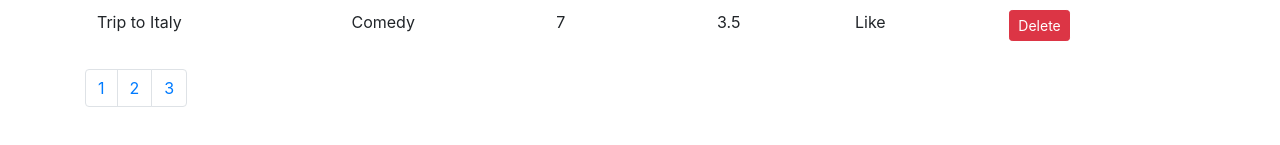
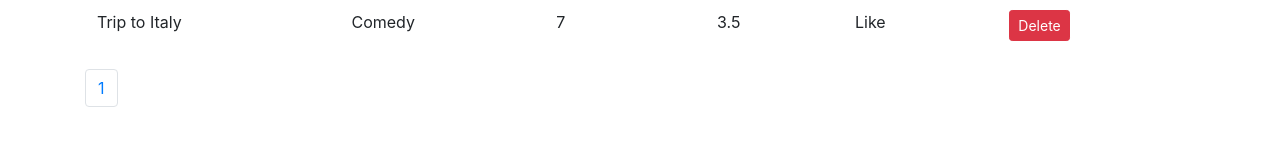
Before and after one commit to sherpaurgen/MovieLibrary, a React (Create React App) app: page / in a window 1280 px wide. Shown: the part 261-406 px from the top of the page. Built offline with nearby package versions, Linux system fonts and the light colour scheme.

Commit message:
proptypes checking added for Pagination component

```diff
--- a/package.json
+++ b/package.json
@@ -8,6 +8,7 @@
     "@testing-library/user-event": "^7.1.2",
     "bootstrap": "^4.5.0",
     "loadash": "^1.0.0",
+    "prop-types": "^15.7.2",
     "react": "^16.13.1",
     "react-dom": "^16.13.1",
     "react-scripts": "3.4.1"
--- a/src/components/movies.jsx
+++ b/src/components/movies.jsx
@@ -60,7 +60,7 @@ export default class Movies extends Component {
           </tbody>
         </table>
         <Pagination
-          itemsCount={count}
+          itemsCount="{count}"
           pageSize={pageSize}
           onPageChange={this.handlePageChange}
           currentPage={currentPage}
--- a/src/utils/paginate.jsx
+++ b/src/utils/paginate.jsx
@@ -1,6 +1,13 @@
 import _ from "lodash";
 
 export default function Paginate(items, pageNumber, pageSize) {
+  //start index = pg 1 start so indexposition of 1st is 0 , hence 0*4 => 0
+  // 1*4=4
   const startIndex = (pageNumber - 1) * pageSize;
+
+  console.log(
+    "from paginate.jsx",
+    _(items).slice(startIndex).take(pageSize).value()
+  );
   return _(items).slice(startIndex).take(pageSize).value();
 }
```
Also changed, not shown: src/common/pagination.jsx (+7 -1 lines).
